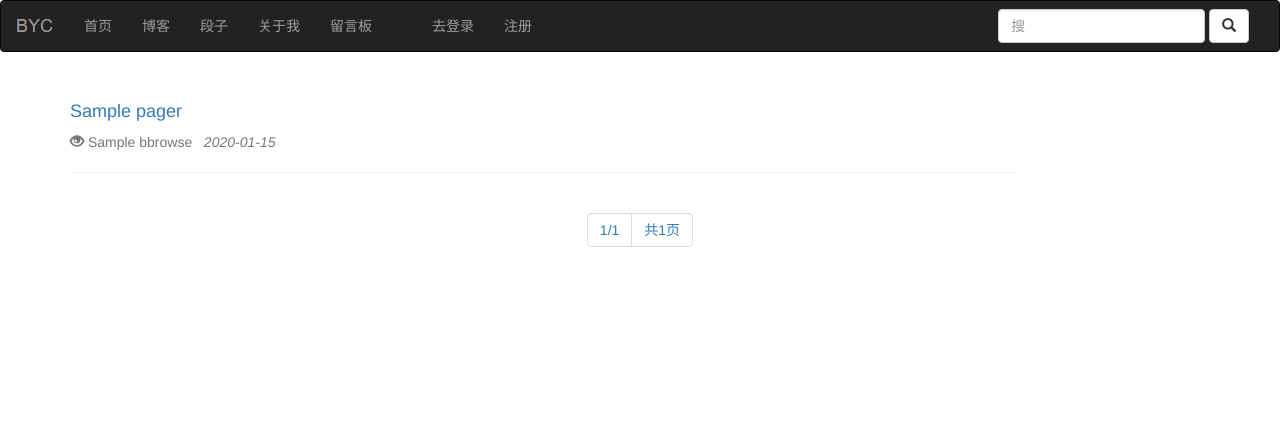
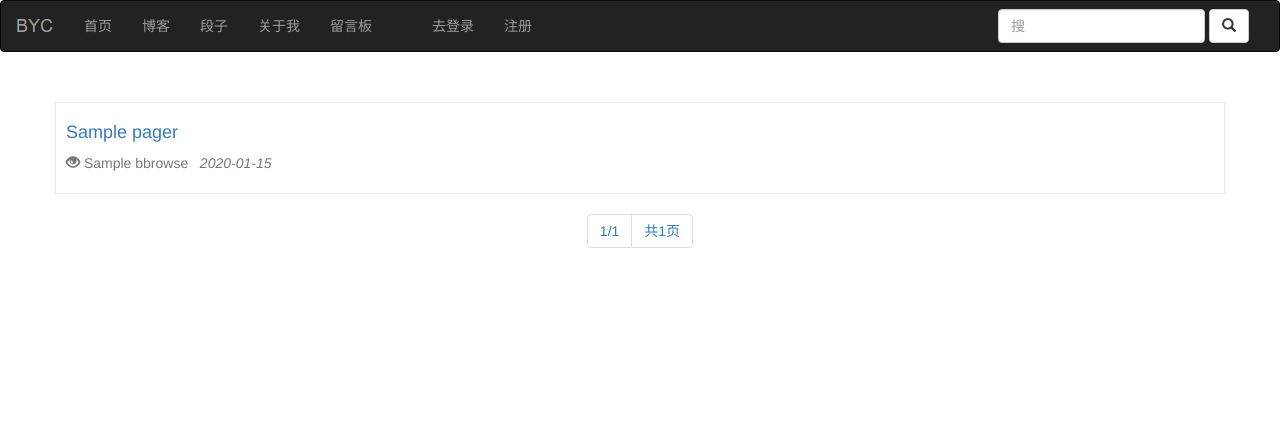
Before and after one commit to sky-boy777/blog, a Django app: template blog/blog/templates/blog_app/index.html in a window 1280 px wide. Shown: the top 434 px of the page. Run offline with Django 3.2, Linux system fonts and the light colour scheme; the template is opened without the code that fills it: most values are stand-ins (such as "Sample title", 1, 10 or a date in 2020); parts of the project's set-up code (start-up, migrations or seed data) failed here and were passed over; some libraries are stand-ins or nearby versions.

Commit message:
添加博客hover阴影，首页美化

```diff
--- a/blog/blog/templates/blog_app/index.html
+++ b/blog/blog/templates/blog_app/index.html
@@ -4,21 +4,33 @@
 <meta name="description" content="BYC博客，个人博客网站，python，scrapy，django，爬虫，BYC个人网站，笔记">
 <link rel="stylesheet" type="text/css" href="/static/css/index.css">
 <title>博客</title>
+<style>
+    .s_row {
+        margin-top: 30px;
+        border: 1px solid #eae4e4;
+        padding: 10px;
+        transition: all .2s;
+        }
+
+    a:hover .s_row {
+        box-shadow: 5px 5px 5px rgba(0,0,0,.3);
+        background-color: #ebebee;
+     }
+</style>
 {% endblock header %}
-
-
 
 {% block content %}                     {# 内容 #}
  <div class="container">
      {% for blog in pager.object_list %}            {# 一条博客一行 #}
-        <div class="row" style="margin-top: 30px;">
-            <div class="col-md-10">
-                <a href="/blog_detail/?key={{ key }}&bid={{ blog.bid }}" style="text-decoration: none;"><span class="h4">{{ blog.btitle }}</span></a>
+      <a href="/blog_detail/?key={{ key }}&bid={{ blog.bid }}" style="text-decoration: none;">
+        <div class="s_row row">
+            <div>
+                <h4>{{ blog.btitle }}</h4>
                 <p></p>
                 <p class="text-muted"><span class="glyphicon glyphicon-eye-open" id="browse"></span> {{ blog.bbrowse }} &nbsp;&nbsp;<i>{{ blog.btime }}</i></p>
-                <hr >
             </div>
         </div>
+      </a>
      {% endfor %}
  </div>
 
```
Also changed, not shown: blog/blog/templates/blog_app/welcome.html (+9 -9 lines).
